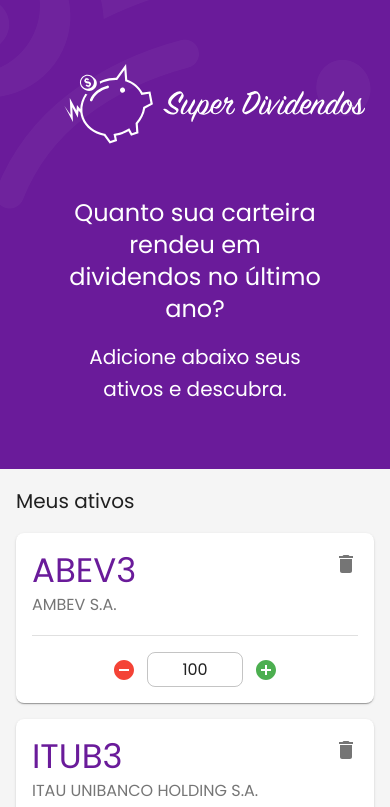
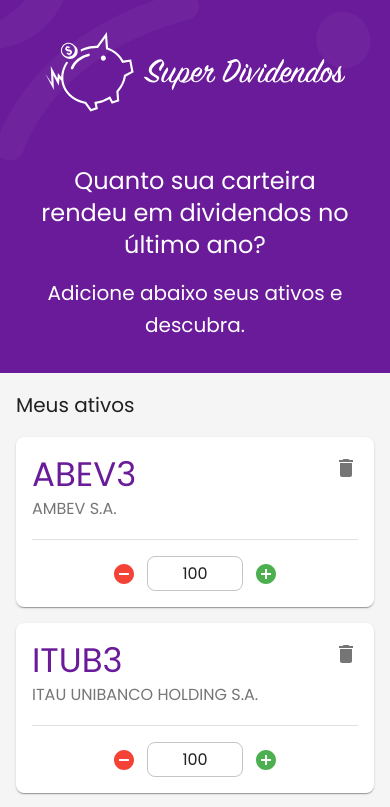
Before and after one commit to m4theushw/superdividendos, a React (Vite) app: page / in a window 390 px wide. Shown: the top 807 px of the page. Built offline with nearby package versions, Linux system fonts and the light colour scheme.

Commit message:
Fix header on mobile

```diff
--- a/public/index.html
+++ b/public/index.html
@@ -2,7 +2,10 @@
 <html lang="pt-BR">
 <head>
   <meta charset="UTF-8">
-  <meta name="viewport" content="minimum-scale=1, initial-scale=1, width=device-width, shrink-to-fit=no"/>
+  <meta name="theme-color" content="#6a1b9a">
+  <meta name="apple-mobile-web-app-capable" content="yes">
+  <meta name="apple-mobile-web-app-status-bar-style" content="black-translucent">
+  <meta name="viewport" content="width=device-width">
   <meta http-equiv="X-UA-Compatible" content="ie=edge">
   <title>Super Dividendos</title>
   <link rel="stylesheet" href="https://fonts.googleapis.com/css?family=Roboto:300,400,500,700&display=swap" />
--- a/src/Header.js
+++ b/src/Header.js
@@ -7,15 +7,19 @@ import watermark from './watermark.png'
 const useStyles = makeStyles(theme => ({
   root: {
     textAlign: 'center',
-    padding: theme.spacing(8),
+    padding: theme.spacing(4),
     color: theme.palette.common.white,
     backgroundColor: theme.palette.primary.main,
     backgroundImage: `url(${watermark})`,
     backgroundRepeat: 'no-repeat',
     backgroundPosition: 'center',
+    [theme.breakpoints.up(600 + theme.spacing(2) * 2)]: {
+      padding: theme.spacing(8),
+    },
   },
   logo: {
-    height: 80,
+    maxWidth: '100%',
+    maxHeight: 80,
     marginBottom: theme.spacing(6),
   },
 }))
@@ -28,7 +32,9 @@ const Header = () => {
       <Typography variant="h5" paragraph>
         Quanto sua carteira rendeu em dividendos no último ano?
       </Typography>
-      <Typography variant="h6">Adicione abaixo seus ativos e descubra.</Typography>
+      <Typography variant="h6">
+        Adicione abaixo seus ativos e descubra.
+      </Typography>
     </div>
   )
 }
```
